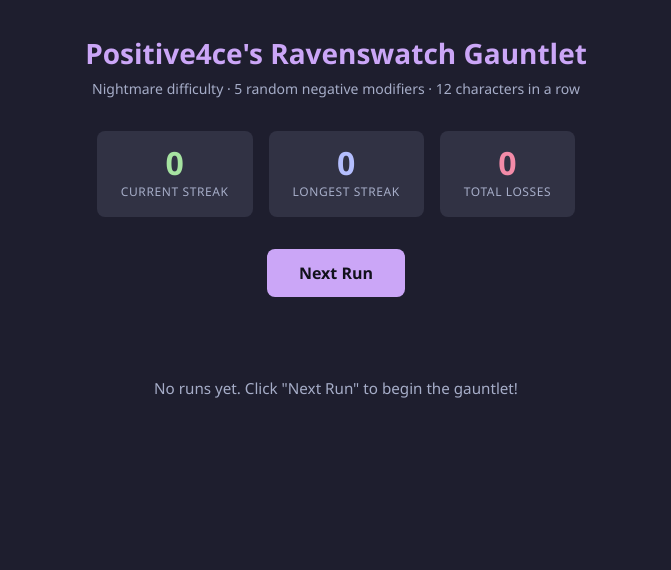
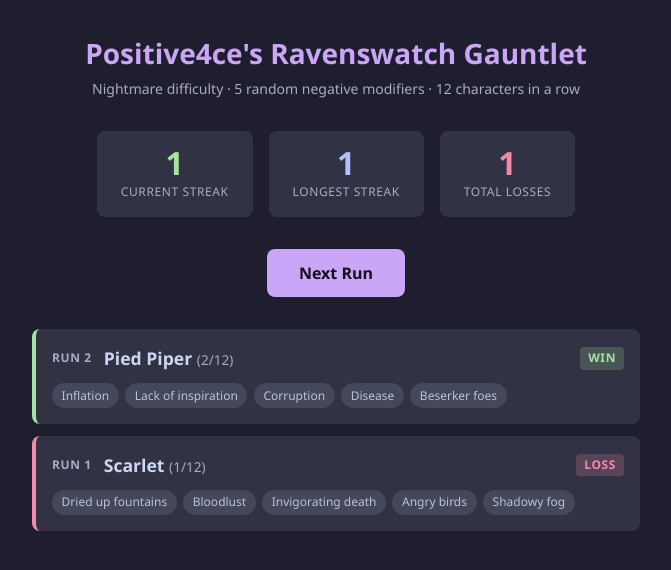
Before and after one commit to michaeljones/the-gauntlet, a React (Vite) app: page / in a window 1280 px wide. Shown: the top 570 px of the page, without its empty margins (304-975 px from the left). Built offline with nearby package versions, Linux system fonts and the light colour scheme.

Commit message:
Update local run data to reflect current progress

```diff
--- a/src/data/runs.ts
+++ b/src/data/runs.ts
@@ -1,3 +1,23 @@
 import type { Run } from '../types';
 
-export const HARDCODED_RUNS: Run[] = [];
+// Runs should be ordered chronologically
+export const HARDCODED_RUNS: Run[] = [
+  {
+    id: "1",
+    runNumber: 1,
+    characterId: 0,
+    modifierIds: [0, 3, 6, 7, 8],
+    outcome: 'loss',
+    source: 'hardcoded',
+    timestamp: 0,
+  },
+  {
+    id: "2",
+    runNumber: 2,
+    characterId: 1,
+    modifierIds: [1, 2, 4, 5, 10],
+    outcome: 'win',
+    source: 'hardcoded',
+    timestamp: 1,
+  },
+];
```
